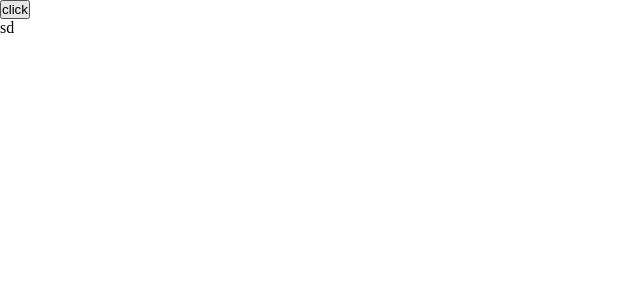
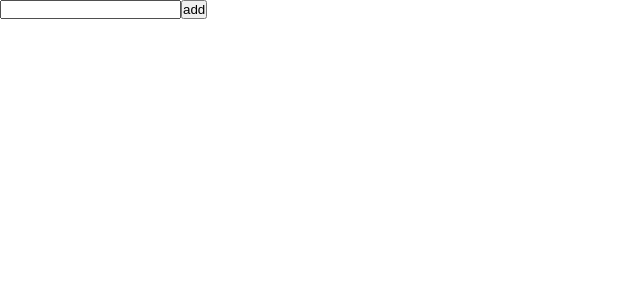
Before and after one commit to BudWang823/my-first-react, a React (Create React App) app: page / in a window 1280 px wide. Shown: the top 300 px of the page, without its empty margins (0-640 px from the left). Built offline with nearby package versions, Linux system fonts and the light colour scheme.

Commit message:
useState

```diff
--- a/package.json
+++ b/package.json
@@ -14,6 +14,7 @@
     "react-dom": "^18.2.0",
     "react-scripts": "5.0.1",
     "situ": "^0.0.2",
+    "swiper": "^9.0.5",
     "web-vitals": "^2.1.4"
   },
   "scripts": {
--- /dev/null
+++ b/src/02-hooks/02-hooks-todoList.js
@@ -0,0 +1,38 @@
+import React, { useState } from 'react'
+
+export default function App() {
+  const [text,setText] = useState('')
+  const [list, setList] = useState([])
+  const handleChange = (t) => {
+    setText(t)
+  }
+  const handleAdd = () => {
+    setList([...list,{text,id: new Date().valueOf()}])
+    setText('')
+
+  }
+  const handleDel = (index) => {
+    console.log(index)
+    const newList = [...list]
+    newList.splice(index,1)
+    setList(newList)
+  }
+
+  return (
+    <div>
+      <div>
+        <input onChange={e => handleChange(e.target.value)} value={text}/>
+        <button onClick={handleAdd}>add</button>
+      </div>
+      <div>
+        <ul>
+          {
+            list.map((item,index) => {
+              return <li key={item.id}><button onClick={e => handleDel(index)}>del</button>======================{item.text}</li>
+            })
+          }
+        </ul>
+      </div>
+    </div>
+  )
+}
--- a/src/index.js
+++ b/src/index.js
@@ -1,7 +1,8 @@
 import React from 'react';
 import ReactDOM from 'react-dom/client';
 import './style/style.css'
-import App from './01-base/24-性能优化'
+import App from './02-hooks/02-hooks-todoList'
+// import App from './01-base/24-性能优化'
 // import App from './01-base/23-getSnapshotBeforeUpdate'
 // import App from './01-base/22-生命周期-销毁'
 // import App from './01-base/21-生命周期-案例2-拦截props'
```
Also changed, not shown: src/02-hooks/01-hooks.js (added, +14 -0 lines), 1 other file (tests, documents, lock files or other folders).
